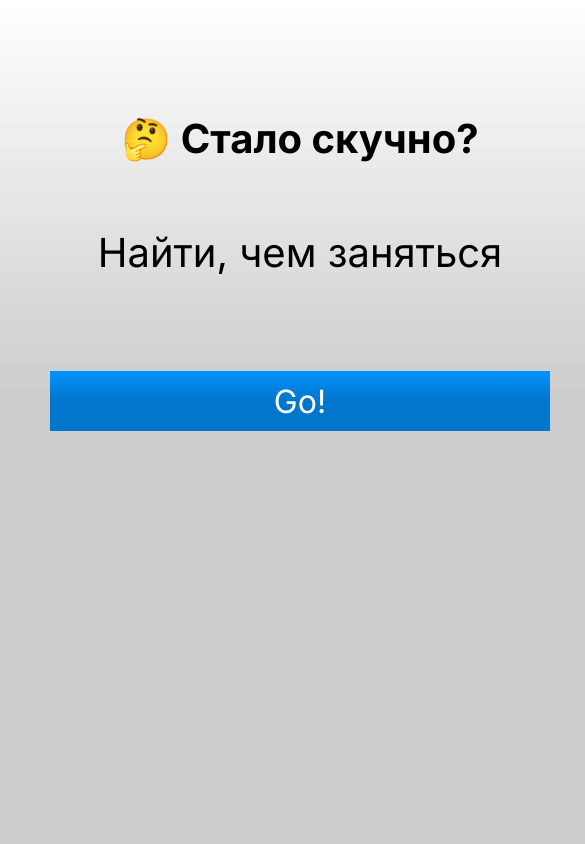
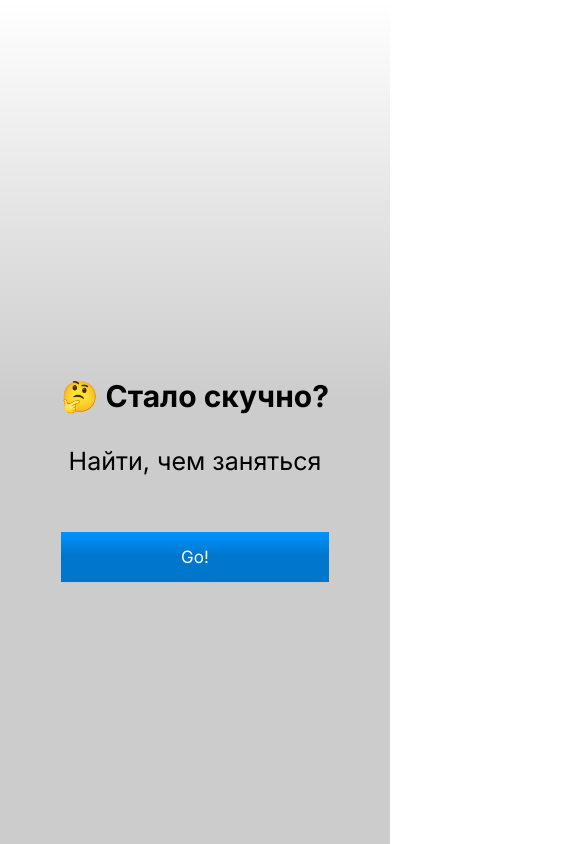
Before and after one commit to KonstantinKZH/activity-generator, a plain HTML site: page index.html in a window 390 px wide. Shown: the whole page, 585 px wide, since content can reach past the window. Drawn offline with Linux system fonts and the light colour scheme.

Commit message:
added adaptability

```diff
--- a/index.html
+++ b/index.html
@@ -1,5 +1,6 @@
 <!DOCTYPE html>
 <html lang="en">
+
 <head>
     <meta charset="UTF-8">
     <meta name="viewport" content="width=device-width, initial-scale=1.0">
@@ -12,14 +13,18 @@
     <link rel="stylesheet" href="style.css">
     <title>Document</title>
 </head>
+
 <body class="js-page page">
 
     <div class="activity-generator">
-        <h1 class="js-activity-generator__header activity-generator__header"></h1>
-        <p class="js-activity-generator__occupation activity-generator__occupation"></p>
-        <button class="js-activity-generator__btn activity-generator__btn">Go!</button>
+        <div class="activity-generator-wrapper">
+            <h1 class="js-activity-generator__header activity-generator__header"></h1>
+            <p class="js-activity-generator__occupation activity-generator__occupation"></p>
+            <button class="js-activity-generator__btn activity-generator__btn">Go!</button>
+        </div>
     </div>
 
     <script src="code.js"></script>
 </body>
+
 </html>
--- a/style.css
+++ b/style.css
@@ -1,23 +1,29 @@
-.page, button{
+.page,
+button {
+
+    display: flex;
+    justify-content: center;
+    align-items: center;
     font-family: 'Inter', sans-serif;
-    background: linear-gradient(
-        180deg,
-        rgba(0, 0, 0, 0)
-        0%,
-        rgba(0, 0, 0, 0.2)
-        47.62%);
+    background: linear-gradient(180deg,
+            rgba(0, 0, 0, 0) 0%,
+            rgba(0, 0, 0, 0.2) 47.62%);
 
     height: 100vh;
 }
 
-.activity-generator{
+.activity-generator {
+
+}
+
+.activity-generator-wrapper{
     margin: 0 auto;
-    width: 600px;
-    padding-top: 115px;
+    padding-left: 15px;
+    padding-right: 15px;
     text-align: center;
 }
 
-.activity-generator__header{
+.activity-generator__header {
     margin-bottom: 66px;
     font-weight: 700;
     font-size: 40px;
@@ -25,8 +31,8 @@
     color: #000000;
 }
 
-.activity-generator__occupation{
-    max-height:48px;
+.activity-generator__occupation {
+    max-height: 48px;
     margin-bottom: 94px;
     font-weight: 400;
     font-size: 40px;
@@ -34,8 +40,9 @@
     color: #000000;
 }
 
-.activity-generator__btn{
-    width: 500px;
+.activity-generator__btn {
+    margin: 0 auto;
+    width: 400px;
     height: 60px;
     font-weight: 400;
     font-size: 32px;
@@ -46,17 +53,73 @@
     transition: all .1s linear;
 }
 
-.activity-generator__btn:active{
+.activity-generator__btn:active {
     transform: scale(0.99);
 }
 
 
 /* Модификаторы */
-.page_background{
-    background: linear-gradient(
-        180deg,
-        rgba(0, 176, 28, 0.2)
-        24.48%,
-        rgba(255, 255, 255, 0)
-        100%);
+.page_background {
+    background: linear-gradient(180deg,
+            rgba(0, 176, 28, 0.2) 24.48%,
+            rgba(255, 255, 255, 0) 100%);
 }
+
+
+@media (max-width: 768px) {
+
+    .activity-generator {
+        padding-top: 115px;
+    }
+
+    .activity-generator__header {
+        margin-bottom: 30px;
+        font-size: 30px;
+        line-height: 38px;
+    }
+
+    .activity-generator__occupation {
+        margin-bottom: 54px;
+        font-weight: 400;
+        font-size: 25px;
+        line-height: 33px;
+    }
+
+    .activity-generator__btn {
+        width: 100%;
+        height: 50px;
+        font-weight: 400;
+        font-size: 17px;
+        line-height: 24px;
+    }
+
+}
+
+@media (max-width: 320px) {
+
+    .activity-generator {
+        width: 100%;
+    }
+
+    .activity-generator__header {
+        margin-bottom: 30px;
+        font-size: 25px;
+        line-height: 33px;
+    }
+
+    .activity-generator__occupation {
+        margin-bottom: 54px;
+        font-weight: 400;
+        font-size: 20px;
+        line-height: 28px;
+    }
+
+    .activity-generator__btn {
+        width: 100%;
+        height: 40px;
+        font-weight: 400;
+        font-size: 17px;
+        line-height: 24px;
+    }
+
+}
```
